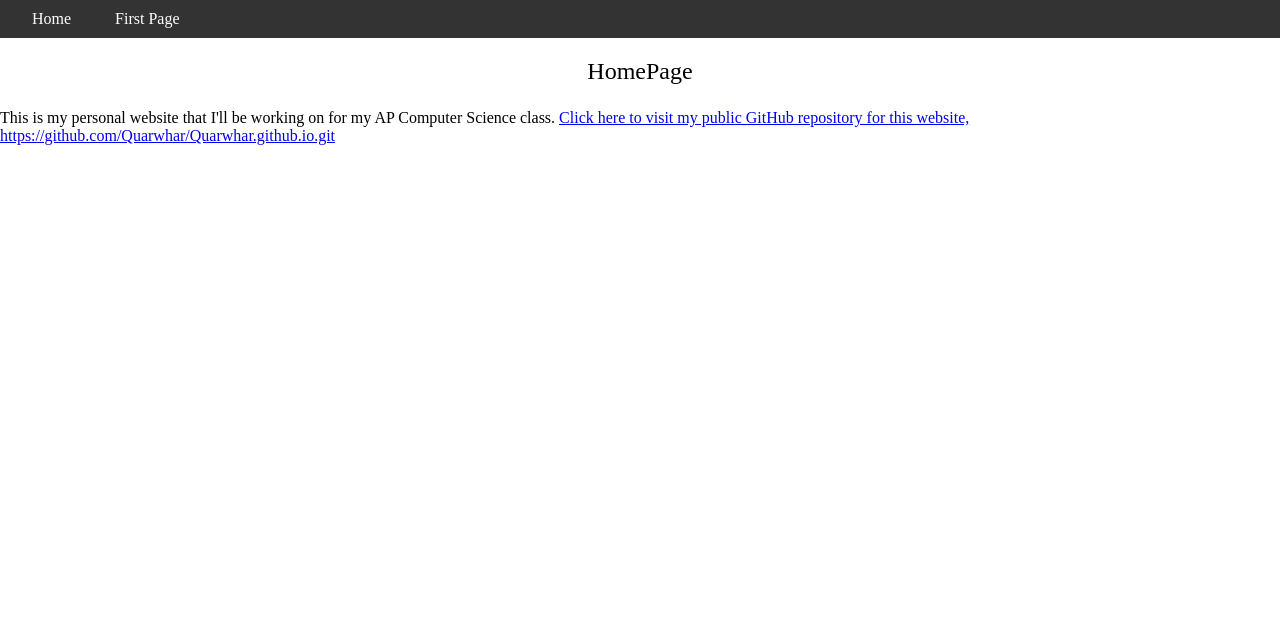
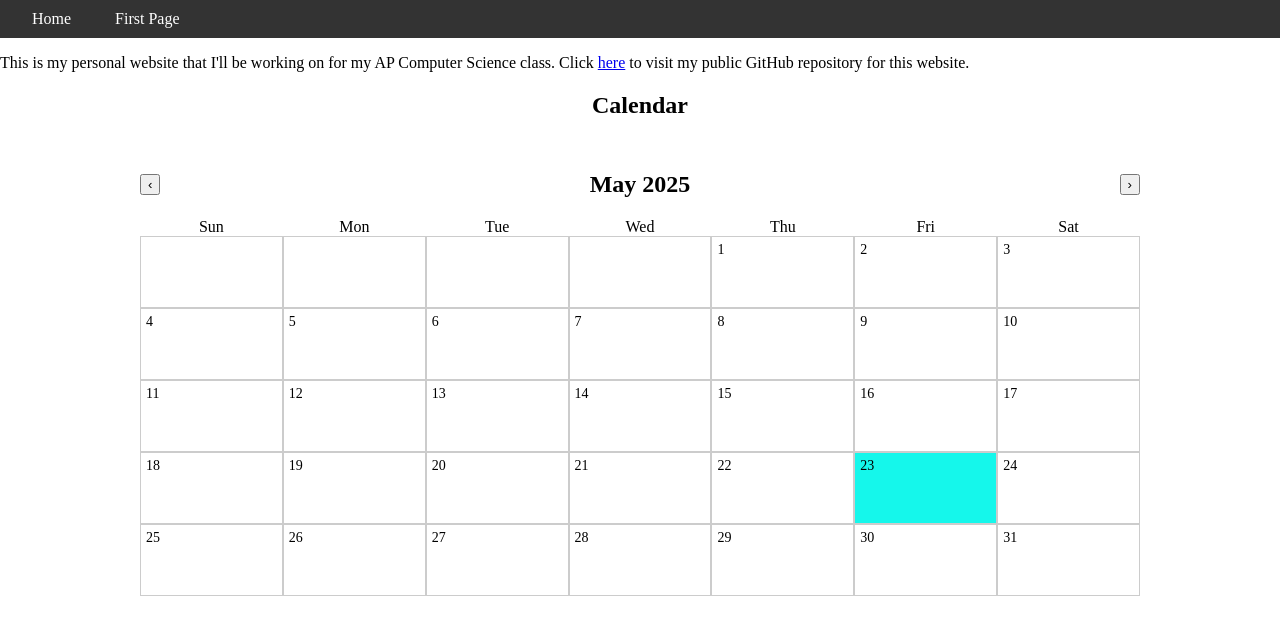
Before and after one commit to Quarwhar/Quarwhar.github.io, a plain HTML site: page home.html in a window 1280 px wide. Drawn offline with Linux system fonts and the light colour scheme.

Commit message:
interactable calendar implemented with logic

```diff
--- /dev/null
+++ b/calendar.js
@@ -0,0 +1,50 @@
+const monthYear = document.getElementById("month-year");
+const calendarDates = document.getElementById("calendar-dates");
+const prevBtn = document.getElementById("prev");
+const nextBtn = document.getElementById("next");
+
+let currentDate = new Date();
+
+function renderCalendar() {
+  const year = currentDate.getFullYear();
+  const month = currentDate.getMonth();
+
+  const today = new Date(); // Get today's date
+  const isSameMonth = month === today.getMonth() && year === today.getFullYear();
+
+  const firstDay = new Date(year, month, 1).getDay();
+  const daysInMonth = new Date(year, month + 1, 0).getDate();
+
+  // Set month-year label
+  monthYear.textContent = `${currentDate.toLocaleString('default', { month: 'long' })} ${year}`;
+
+  // Clear previous dates
+  calendarDates.innerHTML = "";
+
+  // Fill in blank spaces before first day
+  for (let i = 0; i < firstDay; i++) {
+    calendarDates.innerHTML += "<div></div>";
+  }
+
+  // Render each day
+  for (let day = 1; day <= daysInMonth; day++) {
+    let className = "";
+    if (isSameMonth && day === today.getDate()) {
+      className = "today"; // Apply "today" class only if it's today
+    }
+
+    calendarDates.innerHTML += `<div class="${className}">${day}</div>`;
+  }
+}
+
+prevBtn.addEventListener("click", () => {
+  currentDate.setMonth(currentDate.getMonth() - 1);
+  renderCalendar();
+});
+
+nextBtn.addEventListener("click", () => {
+  currentDate.setMonth(currentDate.getMonth() + 1);
+  renderCalendar();
+});
+
+renderCalendar();
--- a/home.html
+++ b/home.html
@@ -1,10 +1,45 @@
 <!DOCTYPE html>
-<html>
+<html lang="en">
 <head>
+  <meta charset="UTF-8">
   <title>Home - Ben Graczyk</title>
   <link rel="stylesheet" href="styles.css">
+  <style>
+    /* Calendar Styles */
+    .calendar {
+      width: 1000px;
+      height: 1000px;
+      margin: 2rem auto;
+      text-align: center;
+    }
+    .calendar-header {
+      display: flex;
+      justify-content: space-between;
+      align-items: center;
+    }
+    .calendar-days, .calendar-dates {
+      display: grid;
+      grid-template-columns: repeat(7, 1fr);
+    }
+    .calendar-dates div {
+        padding: 5px;
+         height: 60px;
+         text-align: left;      /* Align text to the left */
+         vertical-align: top;   /* Doesn't affect divs by default */
+         display: flex;         /* Use flexbox */
+        align-items: flex-start;
+         justify-content: flex-start;
+         border: 1px solid #ccc;
+         font-size: 14px;
+    }
+    .today {
+      background-color: #00f7eaea;
+      color: black;
+    }
+  </style>
 </head>
 <body>
+
   <!-- Navigation Bar -->
   <nav class="navbar">
     <ul class="nav-links">
@@ -14,15 +49,33 @@
   </nav>
 
   <!-- Home Page Content -->
+  <main>
     <section id="introduction">
-        <p class="center-text">HomePage</p>
       <p>
         This is my personal website that I'll be working on for my AP Computer Science class.
-            <a href="https://github.com/Quarwhar/Quarwhar.github.io.git">
-            Click here to visit my public GitHub repository for this website,
-            https://github.com/Quarwhar/Quarwhar.github.io.git</a>
+        Click <a href="https://github.com/Quarwhar/Quarwhar.github.io.git" target="_blank" rel="noopener noreferrer">
+        here</a> to visit my public GitHub repository for this website.
       </p>
     </section>
 
+    <!-- Calendar Section -->
+    <section id="calendar-section">
+      <h3 class="center-text">Calendar</h3>
+      <div class="calendar">
+        <div class="calendar-header">
+          <button id="prev">&#8249;</button>
+          <h2 id="month-year"></h2>
+          <button id="next">&#8250;</button>
+        </div>
+        <div class="calendar-days">
+          <div>Sun</div><div>Mon</div><div>Tue</div><div>Wed</div><div>Thu</div><div>Fri</div><div>Sat</div>
+        </div>
+        <div class="calendar-dates" id="calendar-dates"></div>
+      </div>
+    </section>
+  </main>
+
+  <!-- Load the external calendar script -->
+  <script src="calendar.js"></script>
 </body>
 </html>
```
Lines whose indentation alone changed are shown as unchanged.
